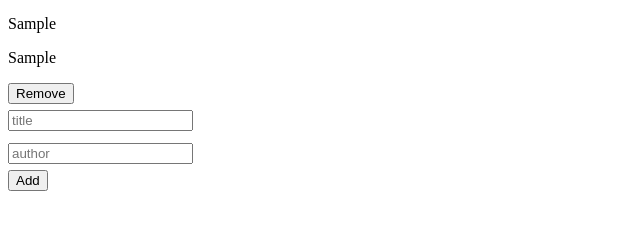
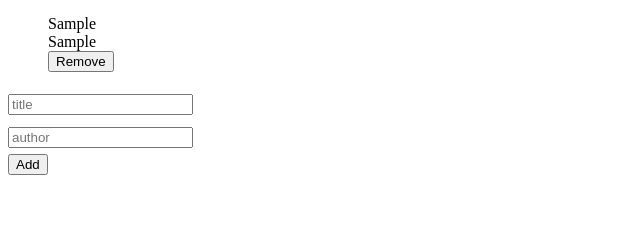
Before and after one commit to Takhmina175/awesome_books, a plain HTML site: page index.html in a window 1280 px wide. Both pictures are taken after typing "Sample", "Sample" into the empty fields and a click on the button "Add". Shown: the part 44-274 px from the top of the page, without its empty margins (0-640 px from the left). Drawn offline with Linux system fonts and the light colour scheme.

Commit message:
Work on remove method

```diff
--- a/index.html
+++ b/index.html
@@ -12,9 +12,11 @@
 <div id="ptext"></div>
 
 <div class="bookList">
+  <form>
     <input type="text" id="title" placeholder="title" class="styleInput"><br>
     <input type="text" id="author" placeholder="author" class="styleInput" ><br>
     <button id="add-btn">Add</button>
+  </form>
 </div>
 <script src="index.js"></script>
 </body>
--- a/index.js
+++ b/index.js
@@ -10,26 +10,25 @@ if (localStorage.getItem('books') === null) {
   books = JSON.parse(localStorage.getItem('books'));
 }
 
+function createBook({ title, author }) {
+  const bookDiv = document.createElement('div');
+  const ul = document.createElement('ul')
+  const listItemTitle = document.createElement('li');
+  const listItemAuthor = document.createElement("li");
+  const btnRemove = document.createElement('button')
+
+  listItemTitle.textContent = title;
+  listItemAuthor.textContent = author;
+  btnRemove.textContent = 'Remove';
+
+  ul.setAttribute('id', 'book-list');
+  btnRemove.setAttribute('id', 'btn-rm');
+  bookDiv.setAttribute('class', 'delete');
 
 
-
-function createBook({ title, author }) {
-  const bookDiv = document.createElement('div');
-  const bookTitle = document.createElement('p');
-  const bookAuthor = document.createElement('p');
-  const btnRemove = document.createElement('button')
-
-  bookTitle.textContent = title;
-  bookAuthor.textContent = author;
-  btnRemove.textContent = 'Remove';
-
-  btnRemove.setAttribute('id', 'btn-rm');
-  bookDiv.setAttribute('class', 'delete')
-
-
-  bookDiv.append(bookTitle, bookAuthor, btnRemove);
+  ul.append(listItemTitle, listItemAuthor, btnRemove);
+  bookDiv.appendChild(ul)
   bookContainer.appendChild(bookDiv);
-
 
 }
 
@@ -52,9 +51,14 @@ addBtn.onclick = function (e) {
   authorInput.value = ''
 };
 
-const btnRm = document.getElementById('btn-rm');
-btnRm.onclick = function (index) {
-    books.filter(function(book) {
-      console.log(book !== index);
-    })
-};
+const bookList = document.querySelector('#book-list');
+bookList.addEventListener("click", (e) => {
+  deleteBook(e.target)
+});
+
+function deleteBook(el){
+  if(el.classList.contains('btn-rm')){
+    el.parentElement.parentElement.remove();
+
+  }
+}
--- a/style.css
+++ b/style.css
@@ -1,3 +1,7 @@
 .styleInput{
     margin: 6px auto;
 }
+
+li{
+    list-style: none;
+}
```
